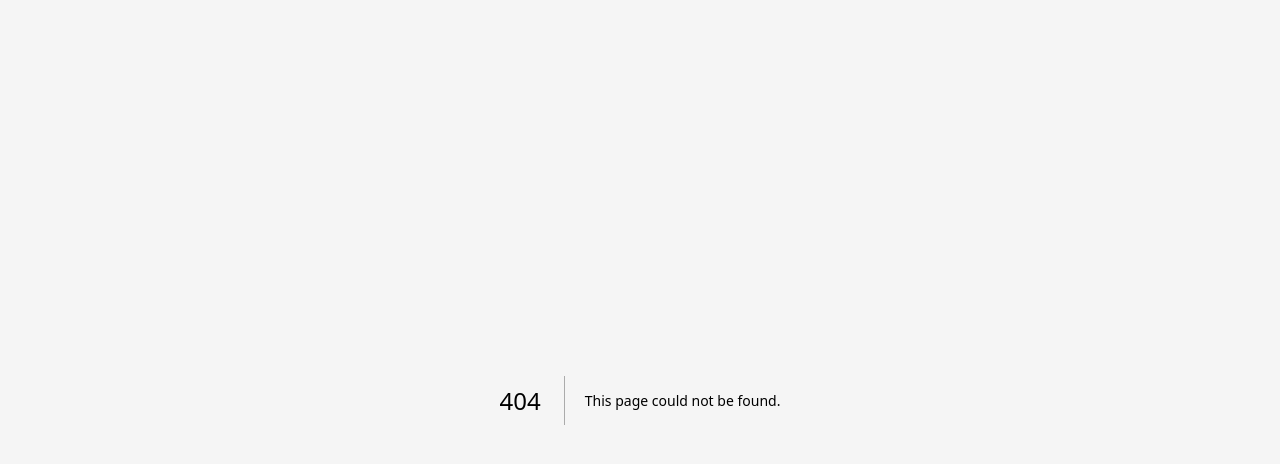
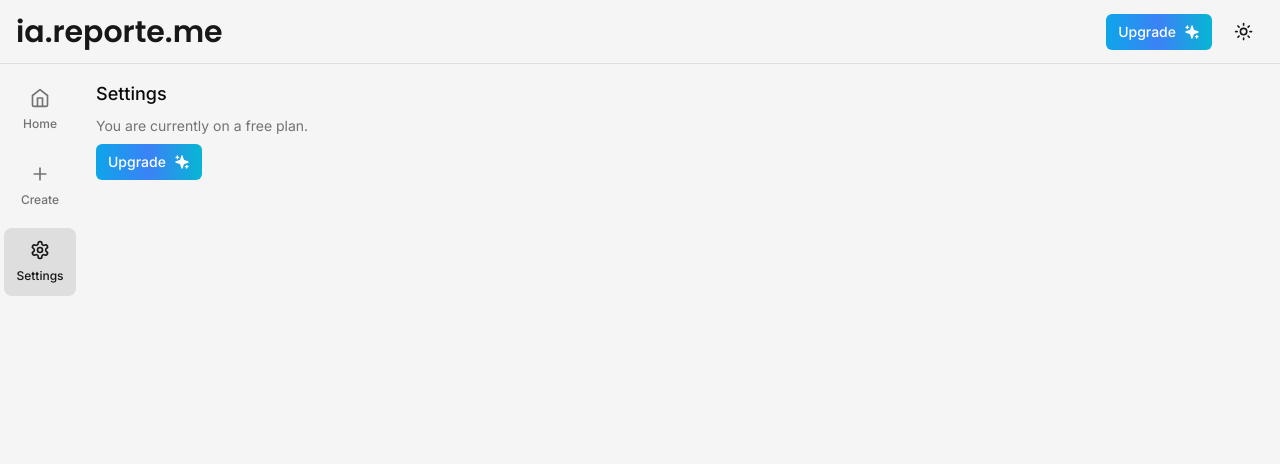
Before and after one commit to JonatasMSantos/ai.reporte.me, a Next.js app: page /settings in a window 1280 px wide. Before the commit this address had no page. Shown: the top 464 px of the page. Built offline with nearby package versions, Linux system fonts and the light colour scheme; no server answers.

Commit message:
feat: add companion route and components and chat page

```diff
--- a/src/app/(root)/(routes)/companion/[companionId]/page.tsx
+++ b/src/app/(root)/(routes)/companion/[companionId]/page.tsx
@@ -1,22 +1,44 @@
-import prismadb from "@/lib/prismadb"
+import { redirect } from "next/navigation";
+import { auth, redirectToSignIn } from "@clerk/nextjs";
+
+import prismadb from "@/lib/prismadb";
+import { checkSubscription } from "@/lib/subscription";
+
 import { CompanionForm } from "./components/companion-form";
 
 interface CompanionIdPageProps {
   params: {
-    companionId: string
+    companionId: string;
+  };
+};
+
+const CompanionIdPage = async ({
+  params
+}: CompanionIdPageProps) => {
+  const { userId } = auth();
+
+  if (!userId) {
+    return redirectToSignIn();
   }
-}
 
-export default async function CompanionIdPage({ params }: CompanionIdPageProps) {
-  //TODO: Check subscription
+  // const validSubscription = await checkSubscription();
+
+  // if (!validSubscription) {
+  //   return redirect("/");
+  // }
 
   const companion = await prismadb.companion.findUnique({
     where: {
-      id: params.companionId
+      id: params.companionId,
+      userId,
     }
-  })
+  });
 
   const categories = await prismadb.category.findMany();
 
-  return (<CompanionForm initialData={companion} categories={categories}/>)
+  return (
+    <CompanionForm initialData={companion} categories={categories} />
+  );
 }
+
+export default CompanionIdPage;
--- a/src/app/(root)/(routes)/page.tsx
+++ b/src/app/(root)/(routes)/page.tsx
@@ -17,7 +17,7 @@
     where: {
       categoryId: searchParams.categoryId,
       name: {
-        contains: searchParams.name,
+        search: searchParams.name,
       },
     },
     orderBy: {
--- /dev/null
+++ b/src/app/(root)/(routes)/settings/page.tsx
@@ -0,0 +1,18 @@
+import { SubscriptionButton } from "@/components/user/subscription-button";
+import { checkSubscription } from "@/lib/subscription";
+
+const SettingsPage = async () => {
+  const isPro = await checkSubscription();
+
+  return (
+    <div className="h-full p-4 space-y-2">
+      <h3 className="text-lg font-medium">Settings</h3>
+      <div className="text-muted-foreground text-sm">
+        {isPro ? "You are currently on a Pro plan." : "You are currently on a free plan."}
+      </div>
+      <SubscriptionButton isPro={isPro} />
+    </div>
+   );
+}
+
+export default SettingsPage;
--- a/src/app/api/companion/[companionId]/route.ts
+++ b/src/app/api/companion/[companionId]/route.ts
@@ -2,7 +2,6 @@
 import { NextResponse } from "next/server";
 
 import prismadb from "@/lib/prismadb";
-import { checkSubscription } from "@/lib/subscription";
 
 interface RequestParams {
   params: { companionId: string }
--- a/src/components/chat/chat-messages.tsx
+++ b/src/components/chat/chat-messages.tsx
@@ -42,9 +42,9 @@
         role="system"
         content={`Hello, I am ${companion.name}, ${companion.description}`}
       />
-      {messages.map((message) => (
+      {messages.map((message, i) => (
         <ChatMessage
-          key={message.content}
+          key={i}
           src={companion.src}
           content={message.content}
           role={message.role}
--- /dev/null
+++ b/src/components/user/subscription-button.tsx
@@ -0,0 +1,41 @@
+"use client";
+
+import axios from "axios";
+import { Sparkles } from "lucide-react";
+import { useState } from "react";
+
+import { Button } from "@/components/ui/button";
+import { useToast } from "@/components/ui/use-toast";
+
+export const SubscriptionButton = ({
+  isPro = false
+}: {
+  isPro: boolean;
+}) => {
+  const { toast } = useToast();
+  const [loading, setLoading] = useState(false);
+
+  const onClick = async () => {
+    try {
+      setLoading(true);
+
+      const response = await axios.get("/api/stripe");
+
+      window.location.href = response.data.url;
+    } catch (error) {
+      toast({
+        description: "Something went wrong",
+        variant: "destructive",
+      });
+    } finally {
+      setLoading(false);
+    }
+  };
+
+  return (
+    <Button size="sm" variant={isPro ? "default" : "premium"} disabled={loading} onClick={onClick} >
+      {isPro ? "Manage Subscription" : "Upgrade"}
+      {!isPro && <Sparkles className="w-4 h-4 ml-2 fill-white" />}
+    </Button>
+  )
+};
```
